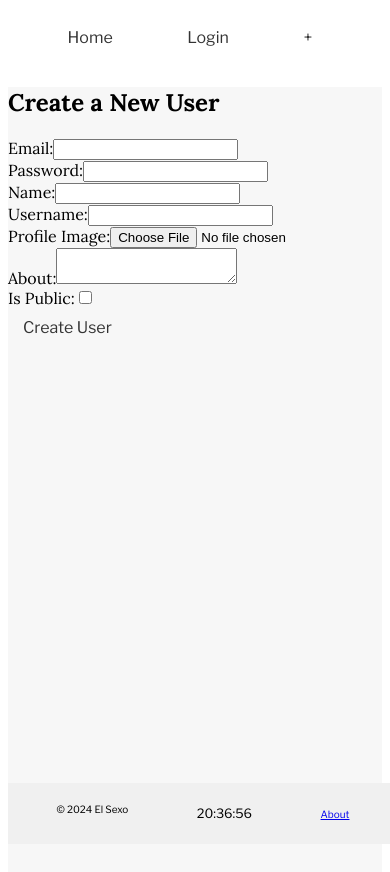
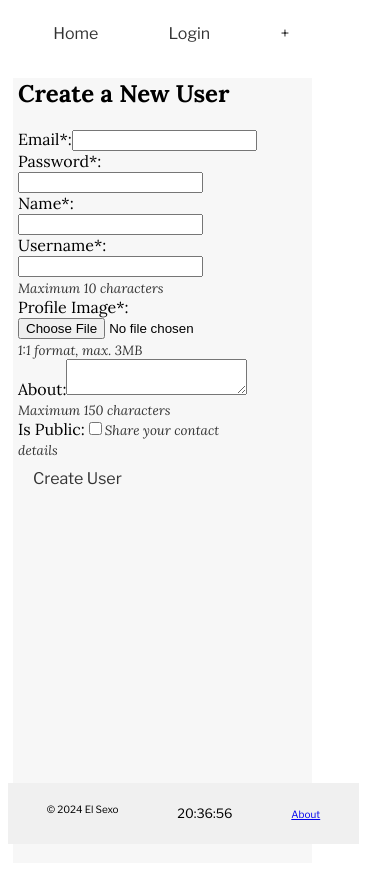
Before and after one commit to jydvfg/photo-app-client, a React (Vite) app: page / in a window 390 px wide. Built offline with nearby package versions, Linux system fonts and the light colour scheme; no server answers.

Commit message:
bug fixes, signup, post, style improvements

```diff
--- a/src/App.jsx
+++ b/src/App.jsx
@@ -1,17 +1,26 @@
 import React, { useState } from "react";
-import { BrowserRouter as Router, Route, Routes } from "react-router-dom";
+import {
+  BrowserRouter as Router,
+  Route,
+  Routes,
+} from "react-router-dom";
 import Navbar from "../src/components/Navbar";
 import LoginPage from "../src/pages/LoginPage";
 import { AuthProviderWrapper } from "./context/auth.context";
 import SignupPage from "./pages/SignupPage";
-import UserProfilePage from "../src/pages/UserPage"
+import UserProfilePage from "../src/pages/UserPage";
 import LandingPage from "./pages/LandingPage";
 import PostPage from "./pages/PostPage";
 import PostForm from "./components/Postform";
 import Footer from "./components/Footer";
 import About from "./pages/AboutPage";
+
 function App() {
   const [showPostForm, setShowPostForm] = useState(false);
+
+  const handlePostSuccess = () => {
+    setShowPostForm(false);
+  };
 
   return (
     <Router>
@@ -20,7 +29,9 @@ function App() {
           showPostForm={showPostForm}
           togglePostForm={() => setShowPostForm(!showPostForm)}
         />
-        <div className="form-container">{showPostForm && <PostForm />}</div>
+        <div className="form-container">
+          {showPostForm && <PostForm onSuccess={handlePostSuccess} />}
+        </div>
         <Routes>
           <Route path="/" element={<LandingPage />} />
           <Route path="/posts/:postId" element={<PostPage />} />
@@ -29,7 +40,6 @@ function App() {
           <Route path="/signup" element={<SignupPage />} />
           <Route path="/about" element={<About />} />
         </Routes>
-
         <Footer />
       </AuthProviderWrapper>
     </Router>
--- a/src/components/Postform.jsx
+++ b/src/components/Postform.jsx
@@ -1,24 +1,25 @@
-import { useState, useContext, useEffect } from "react";
+import React, { useState, useContext } from "react";
 import axios from "axios";
+import { useNavigate } from "react-router-dom";
 import { AuthContext } from "../context/auth.context";
 
 const backendUrl = import.meta.env.VITE_APP_BACKEND_URL;
 
-const PostForm = () => {
+const PostForm = ({ onSuccess }) => {
   const [title, setTitle] = useState("");
   const [description, setDescription] = useState("");
   const [selectedTags, setSelectedTags] = useState({});
   const [nsfw, setNsfw] = useState(false);
   const [error, setError] = useState(null);
   const [postImage, setPostImage] = useState("");
+  const [loading, setLoading] = useState(false);
   const [tagsDropdownCount, setTagsDropdownCount] = useState(1);
-  const [postId, setPostId] = useState("");
   const { isLoggedIn, user } = useContext(AuthContext);
   const storedToken = localStorage.getItem("authToken");
+  const navigate = useNavigate();
 
   const handleImage = (e) => {
     const file = e.target.files[0];
-
     setFileToBase(file);
   };
 
@@ -33,10 +34,13 @@ const PostForm = () => {
 
   const handlePostSubmit = async (event) => {
     event.preventDefault();
+    if (loading) return;
 
-    console.log("Button clicked !");
+    setLoading(true);
+
     if (!title || !description || !postImage) {
       setError("Please fill in all necessary fields");
+      setLoading(false);
       return;
     }
 
@@ -45,6 +49,7 @@ const PostForm = () => {
     try {
       if (!storedToken) {
         setError("Authentication token not found");
+        setLoading(false);
         return;
       }
 
@@ -77,15 +82,21 @@ const PostForm = () => {
             setSelectedTags([]);
             setNsfw(false);
             setPostImage(null);
+            setLoading(false);
+            onSuccess();
+            navigate("/");
           } catch (error) {
             setError("Failed to post");
+            setLoading(false);
           }
         });
       }
     } catch (error) {
       setError("Failed to post");
+      setLoading(false);
     }
   };
+
   const handleTagChange = (index, value) => {
     setSelectedTags((prevSelectedTags) => ({
       ...prevSelectedTags,
@@ -105,18 +116,36 @@ const PostForm = () => {
       {error && <p style={{ color: "red" }}>{error}</p>}
       <form onSubmit={handlePostSubmit}>
         <div>
-          <label>Title:</label>
+          <label>
+            Title<span>*</span>:
+            <br />
+            <span
+              style={{ fontSize: "12px", color: "#666", fontStyle: "italic" }}
+            >
+              (Max 20 characters)
+            </span>
+          </label>
           <input
             type="text"
             value={title}
             onChange={(e) => setTitle(e.target.value)}
+            required
           />
         </div>
         <div>
-          <label>Description:</label>
+          <label>
+            Description<span>*</span>:
+            <br />
+            <span
+              style={{ fontSize: "12px", color: "#666", fontStyle: "italic" }}
+            >
+              (Max 100 characters)
+            </span>
+          </label>
           <textarea
             value={description}
             onChange={(e) => setDescription(e.target.value)}
+            required
           />
         </div>
         <div>
@@ -179,15 +208,21 @@ const PostForm = () => {
           />
         </div>
         <div>
-          <input
-            onChange={handleImage}
-            type="file"
-            id="formupload-postImage"
-            name="postImage"
-            onClick={() => document.getElementById("formupload-postImage")}
-          />
+          <label>
+            Post Image<span>*</span>:
+            <br />
+            <span
+              style={{ fontSize: "12px", color: "#666", fontStyle: "italic" }}
+            >
+              (Max size: 3 MB)
+            </span>
+          </label>
+          <input type="file" accept="image/*" onChange={handleImage} required />
         </div>
-        <button type="submit">Submit</button>
+        <button type="submit" disabled={loading}>
+          {" "}
+          {loading ? "Loading..." : "Submit"}{" "}
+        </button>
       </form>
     </div>
   );
--- a/src/index.css
+++ b/src/index.css
@@ -4,7 +4,7 @@ body {
 }
 .content {
   font-family: "Lora", serif;
-  margin: 0;
+  margin-left: 120px;
   background-color: #f7f7f7;
   height: 93vh;
 }
@@ -30,6 +30,7 @@ body {
   align-items: center;
   flex-direction: column;
   height: 96vh;
+  position: fixed;
 }
 .navbar img {
   height: 40px;
@@ -47,6 +48,11 @@ body {
   font-size: 16px;
   cursor: pointer;
 }
+.field-info {
+  font-size:smaller;
+  color: #333;
+  font-style: italic;
+}
 
 .button:hover {
   background-color: #f0f0f0;
@@ -54,9 +60,7 @@ body {
 
 .landing-gallery {
   width: 80vw;
-  padding-left: 5vw;
-  margin-left: 5vw;
-  padding-top: 5vh;
+  padding-top: 10px;
 }
 
 .gallery-item {
@@ -88,6 +92,8 @@ body {
   width: 150px;
   border-radius: 50%;
   height: auto;
+    display: block;
+  margin: 0 auto;
 }
 body button {
   background-color: transparent;
@@ -105,6 +111,7 @@ body button:hover {
 }
 
 .post-form {
+  margin-left: 120px;
   display: flex;
   flex-direction: column;
   align-items: center;
@@ -134,7 +141,7 @@ footer {
   font-size: x-small;
   position: fixed;
   bottom: 0;
-  width: 100%;
+  width: 100vw;
   z-index: 999;
   text-align: center;
 }
@@ -172,13 +179,25 @@ nav li:last-child {
 }
 
 @media (max-width: 768px) {
-  .navbar {
-    height: auto;
+   .navbar {
+    padding: 0px 0px;
+    height: 50px;
     float: none;
+    width: 90%;
     display: flex;
     flex-direction: row;
     align-items: center;
     justify-content: space-evenly;
+    position: sticky;
+    top: 0;
+    z-index: 1000;
+  }
+  .content {
+    margin-left: 5px;
+    width: 80%;
+  }
+  footer {
+    width: 90%;
   }
 }
 
@@ -196,6 +215,6 @@ nav li:last-child {
     width: 80%;
   }
   .post-image {
-    max-width: 600px;
+    max-width: 400px;
   }
 }
--- a/src/main.jsx
+++ b/src/main.jsx
@@ -2,9 +2,10 @@ import React from "react";
 import ReactDOM from "react-dom/client";
 import App from "./App.jsx";
 import "./index.css";
+import { Router } from "react-router-dom";
 
 ReactDOM.createRoot(document.getElementById("root")).render(
   // <React.StrictMode>
-  <App />
+    <App />
   // </React.StrictMode>,
 );
--- a/src/pages/SignupPage.jsx
+++ b/src/pages/SignupPage.jsx
@@ -56,7 +56,7 @@ const SignupPage = () => {
       setError("");
     } catch (err) {
       console.error("Error creating user:", err);
-      setError("Failed to create user");
+      setError(err.response.data.message);
     }
     setLoading(false);
   };
@@ -67,7 +67,9 @@ const SignupPage = () => {
       {error && <p style={{ color: "red" }}>{error}</p>}
       <form onSubmit={handleSubmit}>
         <div>
-          <label>Email:</label>
+          <label>
+            Email<span>*</span>:
+          </label>
           <input
             type="email"
             name="email"
@@ -77,17 +79,23 @@ const SignupPage = () => {
           />
         </div>
         <div>
-          <label>Password:</label>
+          <label>
+            Password<span>*</span>:
+          </label>
           <input
             type="password"
             name="password"
             value={formData.password}
             onChange={handleChange}
+            pattern="(?=.*\d)(?=.*[a-z])(?=.*[A-Z]).{6,}"
+            title="Password must have at least 6 characters and contain at least one number, one lowercase and one uppercase letter."
             required
           />
         </div>
         <div>
-          <label>Name:</label>
+          <label>
+            Name<span>*</span>:
+          </label>
           <input
             type="text"
             name="name"
@@ -97,17 +105,23 @@ const SignupPage = () => {
           />
         </div>
         <div>
-          <label>Username:</label>
+          <label>
+            Username<span>*</span>:
+          </label>
           <input
             type="text"
             name="username"
             value={formData.username}
             onChange={handleChange}
+            maxLength={10}
             required
           />
+          <span className="field-info">Maximum 10 characters</span>
         </div>
         <div>
-          <label>Profile Image:</label>
+          <label>
+            Profile Image<span>*</span>:
+          </label>
           <input
             type="file"
             accept="image/*"
@@ -115,6 +129,7 @@ const SignupPage = () => {
             onChange={handleImage}
             required
           />
+          <span className="field-info">1:1 format, max. 3MB</span>
         </div>
         <div>
           <label>About:</label>
@@ -122,7 +137,9 @@ const SignupPage = () => {
             name="about"
             value={formData.about}
             onChange={handleChange}
+            maxLength={150}
           />
+          <span className="field-info">Maximum 150 characters</span>
         </div>
         <div>
           <label>Is Public:</label>
@@ -132,6 +149,7 @@ const SignupPage = () => {
             checked={formData.isPublic}
             onChange={handleChange}
           />
+          <span className="field-info">Share your contact details</span>
         </div>
         <button type="submit" disabled={loading}>
           {loading ? "Creating User..." : "Create User"}
--- a/src/pages/UserPage.jsx
+++ b/src/pages/UserPage.jsx
@@ -68,7 +68,7 @@ function UserProfilePage() {
   }, [userId]);
 
   const toggleEditMode = (mode) => {
-    setEditMode(mode);
+    setEditMode((prevMode) => !prevMode);
   };
 
   if (errorMessage) return <div>{errorMessage}</div>;
```
